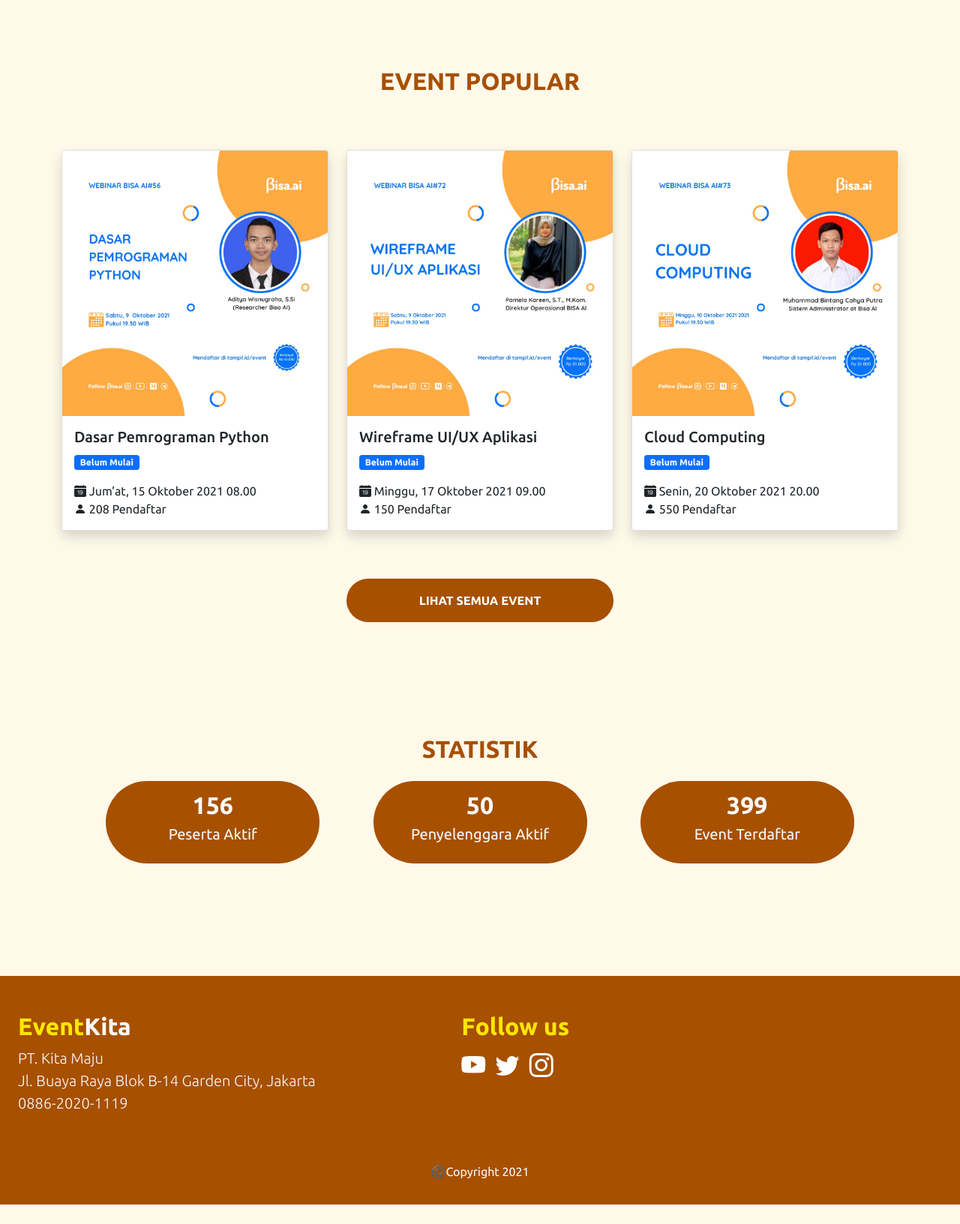
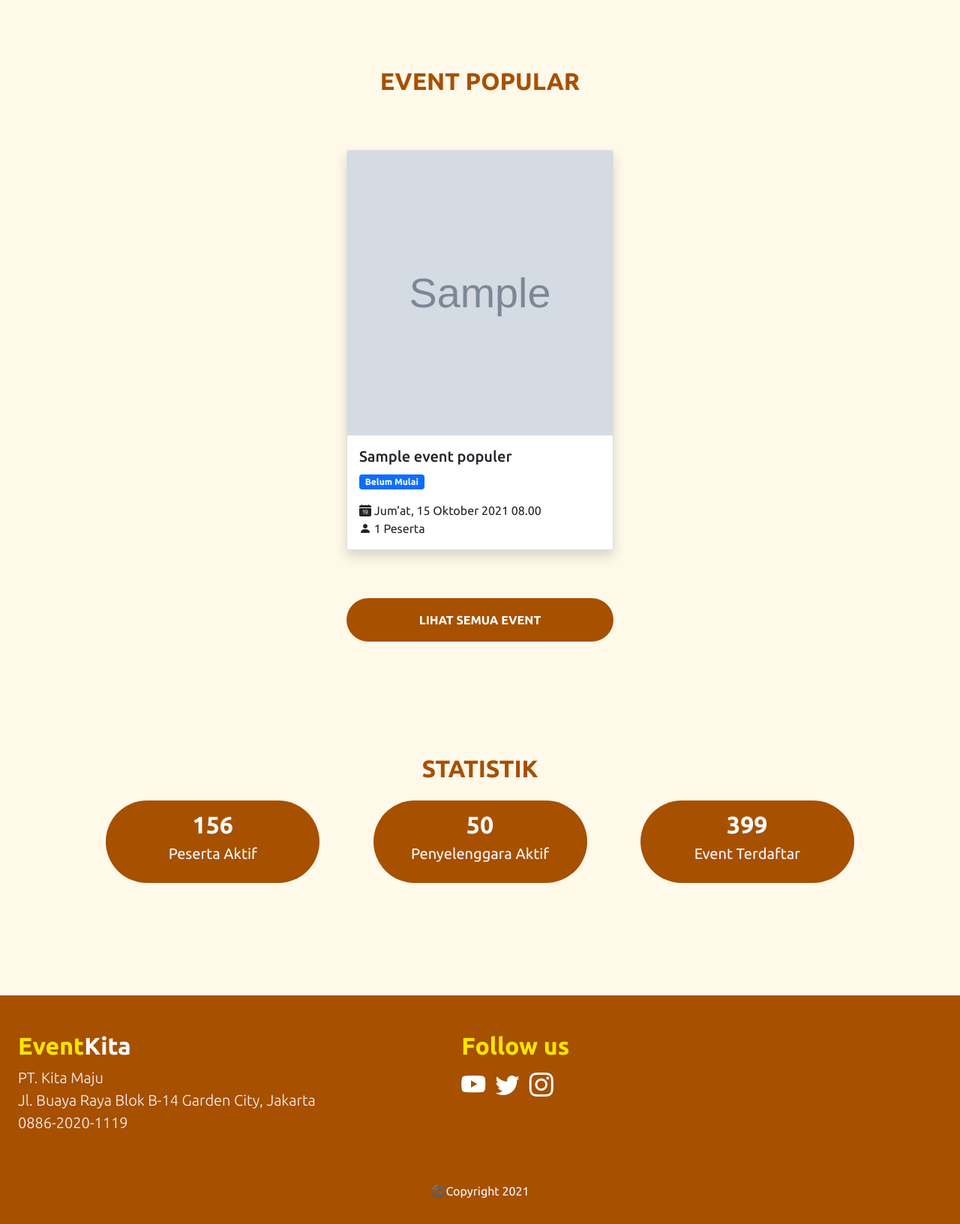
Before and after one commit to radityohanif/event-kita, a CodeIgniter 4 app: the page made by app/Views/home/index.php in a window 1280 px wide. Shown: the part 464-2097 px from the top of the page at 75% size. Before the commit the page ends 2071 px from the top, so only its background shows below. Run offline with PHP 8.4 and a stand-in for CodeIgniter, Linux system fonts and the light colour scheme; the template is opened without the code that fills it: most values are stand-ins (such as "Sample title", 1, 10 or a date in 2020); grey boxes marked "Sample" are stand-in pictures; some libraries are stand-ins or nearby versions.

```diff
--- a/app/Views/home/index.php
+++ b/app/Views/home/index.php
@@ -22,64 +22,30 @@
       <h2 class="text-coklat text-center fw-bolder">EVENT POPULAR</h2>
     </div>
     <div class="row mt-5 justify-content-center">
+      <?php foreach($event_populer as $event): ?>
       <div class="col-md-4 my-3">
-        <a href="detailEvent.html">
+        <a href="<?= base_url('login'); ?>">
           <div class="card shadow">
-            <img src="img/poster webinar/1.jpg" class="card-img-top" alt="..." />
+            <img width="214" height="380" src="<?= base_url('img/poster webinar/' . $event['poster']); ?>" class="card-img-top" alt="..." />
             <div class="card-body">
-              <h5 class="card-title">Dasar Pemrograman Python</h5>
+              <h5 class="card-title"><?= $event['nama']; ?></h5>
               <span class="badge bg-primary">Belum Mulai</span>
               <p class="card-text mt-3">
                 <i class="bi bi-calendar-date-fill"></i>
                 Jum’at, 15 Oktober 2021 08.00
                 <br />
                 <i class="bi bi-person-fill"></i>
-                208 Pendaftar
+                <?= $event['jumlah_pendaftar']; ?> Peserta
               </p>
             </div>
           </div>
         </a>
       </div>
-      <div class="col-md-4 my-3">
-        <a href="detailEvent.html">
-          <div class="card shadow">
-            <img src="img/poster webinar/2.jpg" class="card-img-top" alt="..." />
-            <div class="card-body">
-              <h5 class="card-title">Wireframe UI/UX Aplikasi</h5>
-              <span class="badge bg-primary">Belum Mulai</span>
-              <p class="card-text mt-3">
-                <i class="bi bi-calendar-date-fill"></i>
-                Minggu, 17 Oktober 2021 09.00
-                <br />
-                <i class="bi bi-person-fill"></i>
-                150 Pendaftar
-              </p>
-            </div>
-          </div>
-        </a>
-      </div>
-      <div class="col-md-4 my-3">
-        <a href="detailEvent.html">
-          <div class="card shadow">
-            <img src="img/poster webinar/3.jpg" class="card-img-top" alt="..." />
-            <div class="card-body">
-              <h5 class="card-title">Cloud Computing</h5>
-              <span class="badge bg-primary">Belum Mulai</span>
-              <p class="card-text mt-3">
-                <i class="bi bi-calendar-date-fill"></i>
-                Senin, 20 Oktober 2021 20.00
-                <br />
-                <i class="bi bi-person-fill"></i>
-                550 Pendaftar
-              </p>
-            </div>
-          </div>
-        </a>
-      </div>
+      <?php endforeach; ?>
     </div>
     <div class="row mt-5 justify-content-center">
       <div class="col-4">
-        <a href="cariEvent.html" class="btn btn-coklat container-fluid fw-bold py-3"> LIHAT SEMUA EVENT </a>
+        <a href="<?= base_url('peserta/daftarEvent'); ?>" class="btn btn-coklat container-fluid fw-bold py-3"> LIHAT SEMUA EVENT </a>
       </div>
     </div>
   </div>
--- a/app/Views/login/index.php
+++ b/app/Views/login/index.php
@@ -5,7 +5,7 @@
   <div class="row align-items-center">
     <!-- Gambar Cover Samping Kiri -->
     <div class="col-6">
-      <img class="img-fluid" src="<?= base_url("img/cover.jpg")?>" alt="Cover">
+      <img class="img-fluid" src="<?= base_url("img/logincover.jpg")?>" alt="Cover">
     </div>
     <!-- Gambar Cover Samping Kiri -->
 
--- a/app/Views/signup/index.php
+++ b/app/Views/signup/index.php
@@ -5,7 +5,7 @@
   <div class="row align-items-center">
     <!-- Gambar Cover Samping Kiri -->
     <div class="col-6">
-      <img class="img-fluid" src="<?= base_url("img/cover.jpg")?>" alt="Cover">
+      <img class="img-fluid" src="<?= base_url("img/signupcover.jpg")?>" alt="Cover"  style="height:100%;">
     </div>
     <!-- Gambar Cover Samping Kiri -->
 
```
Also changed, not shown: app/Controllers/Home.php (+9 -1 lines), public/img/bg-kayu.jpg (deleted), public/img/logincover.jpg (added), public/img/signupcover.jpg (added).
